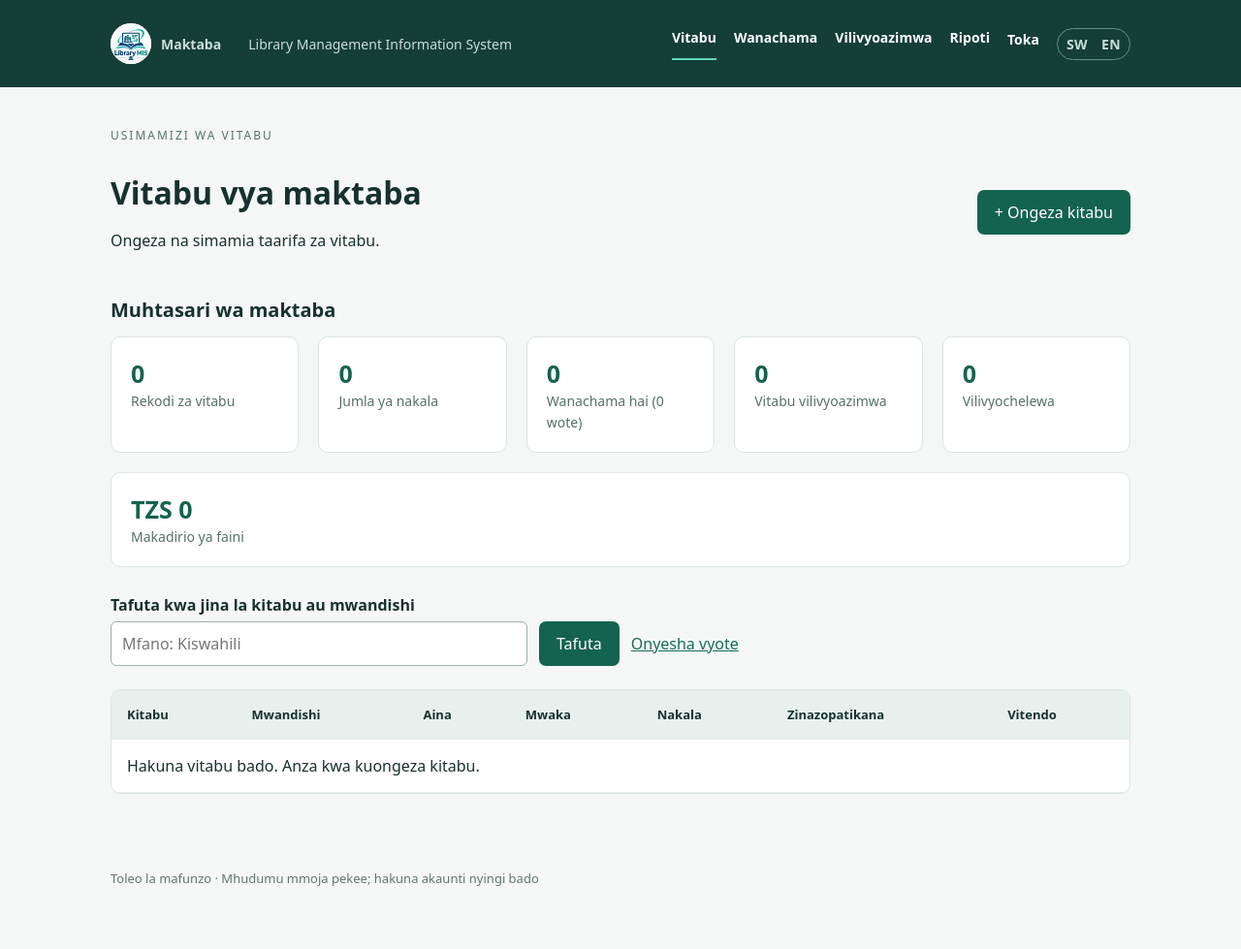
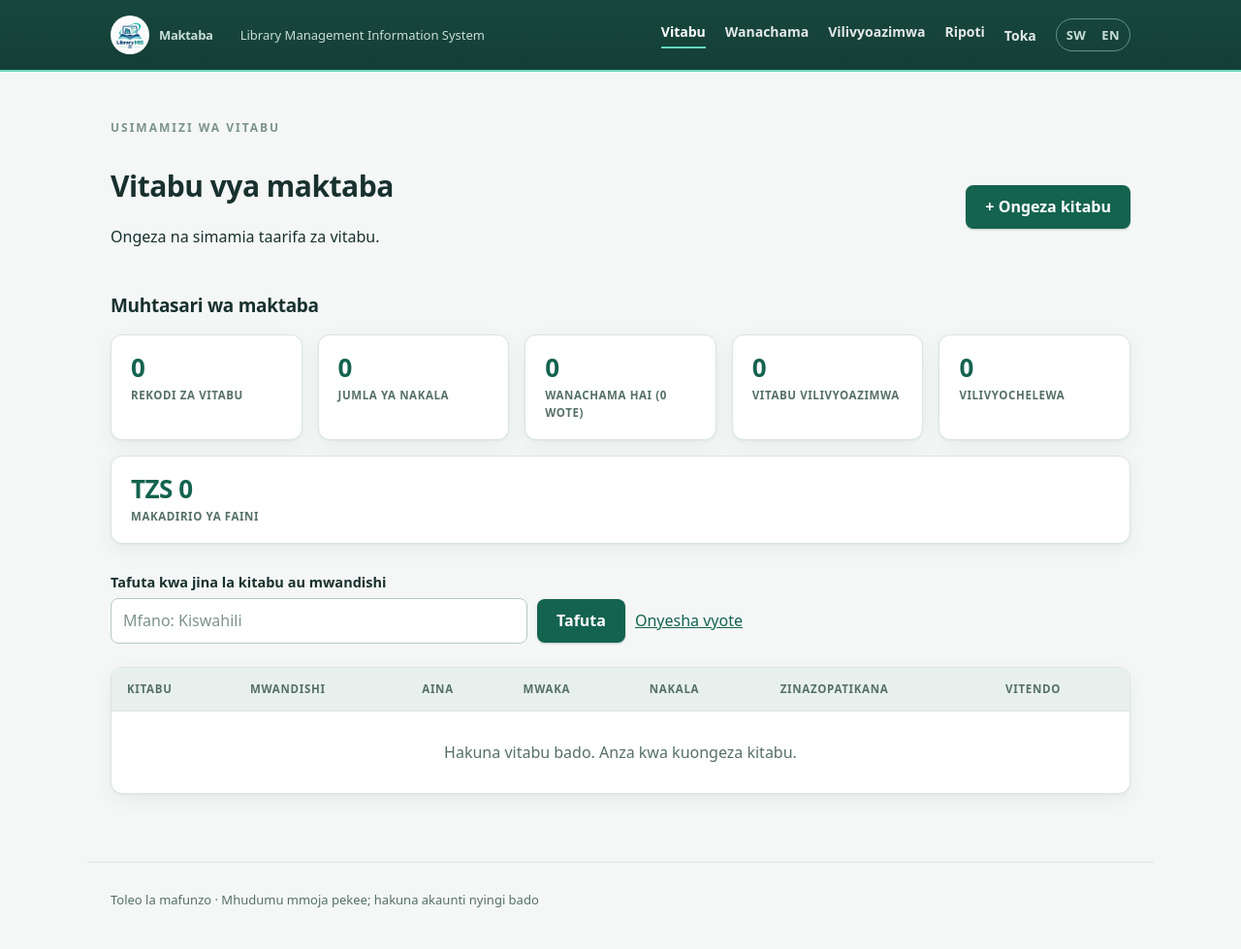
Before and after one commit to abalha/Simple-library-, a Flask app: page / in a window 1280 px wide. Shown: the whole page at 97% size. Before the commit the page ends 914 px from the top, so only its background shows below. Run offline with Flask 3, Linux system fonts and the light colour scheme; the visitor is signed in with stand-in values (Sample User, id 1); data that the repository does not hold is empty.

Commit message:
UI polish: tokens za design, vivuli, tables na vifungo vya kitaasisi
- Tokens za rangi/nradius/vivuli kwenye :root — mwonekano mmoja kote.
- Fonts za system (offline-safe), tabular-nums kwenye namba za takwimu na tables.
- Vichwa vya safu wima uppercase kwa spacing; mistari ya jedwali ina hover.
- Vifungo vina hover/active/focus states; fomu na focus ring ya brand.
- Arifa (notice/errors) zina border-left accent; dialog ina backdrop blur.
- Print ya ripoti imeimarishwa (mistari haikatiki, headers wazi).
- Hakuna template iliyobadilishwa; hakuna dependency mpya; fonts ni za system.

```diff
--- a/static/style.css
+++ b/static/style.css
@@ -1,57 +1,115 @@
+/* Maktaba — Library MIS
+   Tokens za design chini; kubadilisha mwonekano, badilisha hapa pekee. */
 :root {
-  font-family: system-ui, sans-serif;
-  color: #18312e;
-  background: #f4f7f6;
+  --ink: #18312e;
+  --ink-soft: #567068;
+  --ink-faint: #7d938c;
+  --brand: #14634f;
+  --brand-strong: #0f4d3e;
+  --brand-deep: #143e36;
+  --accent: #64d6bd;
+  --surface: #f4f7f6;
+  --card: #ffffff;
+  --line: #dbe5e1;
+  --line-soft: #e6eeeb;
+  --wash: #e8f0ed;
+  --wash-strong: #dbe5e1;
+  --danger: #a62626;
+  --danger-strong: #8d2323;
+  --danger-wash: #ffe9e7;
+  --ok-wash: #dcf1e4;
+  --radius-s: 8px;
+  --radius-l: 12px;
+  --shadow-card: 0 1px 2px rgb(20 62 54 / 5%), 0 6px 20px rgb(20 62 54 / 6%);
+  --shadow-float: 0 18px 50px rgb(12 35 30 / 22%);
+  --ring: 0 0 0 3px rgb(20 99 79 / 16%);
+  font-family: system-ui, -apple-system, "Segoe UI", Roboto, "Helvetica Neue", Arial, sans-serif;
+  color: var(--ink);
+  background: var(--surface);
+  -webkit-font-smoothing: antialiased;
+  text-rendering: optimizeLegibility;
 }
 * {
   box-sizing: border-box;
 }
 body {
   margin: 0;
+  line-height: 1.55;
 }
 .wrap {
   max-width: 1100px;
   margin: auto;
-  padding: 24px;
+  padding: 28px 24px 40px;
 }
+
+/* ---- Header na urambulisho ---- */
 header {
-  background: #143e36;
+  background: linear-gradient(180deg, #17473d, var(--brand-deep));
   color: white;
+  border-bottom: 2px solid var(--accent);
 }
 header .wrap {
   display: flex;
   align-items: center;
   gap: 28px;
+  padding-block: 16px;
 }
 .brand {
-  font-size: 26px;
-  font-weight: 800;
+  display: flex;
+  align-items: center;
+  gap: 10px;
+  font-size: 24px;
+  font-weight: 750;
+  letter-spacing: -0.3px;
   color: white;
   text-decoration: none;
 }
+.brand img {
+  width: 40px;
+  height: 40px;
+  object-fit: contain;
+  border-radius: 50%;
+  background: white;
+  padding: 3px;
+}
 header span {
-  font-size: 14px;
+  font-size: 13px;
   color: #c9ded8;
 }
 header nav {
   display: flex;
-  gap: 18px;
+  align-items: center;
+  gap: 20px;
   margin-left: auto;
 }
 header nav a {
-  color: white;
+  color: rgb(255 255 255 / 88%);
   text-decoration: none;
   font-weight: 600;
   font-size: 14px;
+  padding-bottom: 4px;
+  border-bottom: 2px solid transparent;
+  transition: color 0.15s ease;
 }
 header nav a:hover {
-  text-decoration: underline;
+  color: #fff;
 }
+header nav a.active {
+  color: #fff;
+  border-bottom-color: var(--accent);
+}
+header nav a.active:hover {
+  text-decoration: none;
+}
+
+/* ---- Vichwa ---- */
 .eyebrow {
   font-size: 12px;
+  font-weight: 700;
   letter-spacing: 2px;
-  color: #54736c;
-  margin-top: 16px;
+  text-transform: uppercase;
+  color: var(--ink-faint);
+  margin-top: 20px;
 }
 .heading {
   display: flex;
@@ -60,66 +118,127 @@ header nav a:hover {
   gap: 20px;
 }
 h1 {
-  font-size: 32px;
+  font-size: 30px;
+  font-weight: 750;
+  letter-spacing: -0.5px;
   margin: 16px 0 8px;
 }
 p {
   line-height: 1.6;
 }
 a {
-  color: #166c59;
+  color: var(--brand);
 }
+
+/* ---- Vifungo ---- */
 button,
 .button {
-  display: inline-block;
-  background: #14634f;
+  display: inline-flex;
+  align-items: center;
+  justify-content: center;
+  gap: 8px;
+  background: var(--brand);
   color: white;
   border: 0;
-  border-radius: 7px;
-  padding: 12px 18px;
+  border-radius: var(--radius-s);
+  padding: 10px 20px;
+  min-height: 42px;
+  font: inherit;
+  font-weight: 600;
   text-decoration: none;
-  font: inherit;
   cursor: pointer;
+  box-shadow: 0 1px 2px rgb(20 62 54 / 24%);
+  transition: background 0.15s ease, transform 0.06s ease, box-shadow 0.15s ease;
 }
+button:hover,
+.button:hover {
+  background: var(--brand-strong);
+}
+button:active,
+.button:active {
+  transform: translateY(1px);
+  box-shadow: none;
+}
+.delete {
+  background: var(--danger);
+}
+.delete:hover {
+  background: var(--danger-strong);
+}
+.secondary-button {
+  background: var(--wash);
+  color: var(--ink);
+  box-shadow: none;
+}
+.secondary-button:hover {
+  background: var(--wash-strong);
+}
+
+/* ---- Takwimu (stats) ---- */
 .stats {
   display: flex;
-  gap: 20px;
+  gap: 16px;
   margin: 28px 0;
 }
 .stats div {
-  background: white;
-  border: 1px solid #dbe5e1;
-  border-radius: 10px;
-  padding: 20px;
+  background: var(--card);
+  border: 1px solid var(--line);
+  border-radius: var(--radius-l);
+  padding: 18px 20px;
   min-width: 180px;
+  box-shadow: var(--shadow-card);
 }
 .stats strong {
   display: block;
   font-size: 30px;
+  font-weight: 750;
+  letter-spacing: -0.5px;
+  font-variant-numeric: tabular-nums;
+  line-height: 1.2;
 }
 .stats span {
-  font-size: 14px;
-  color: #567068;
+  display: block;
+  margin-top: 4px;
+  font-size: 11.5px;
+  font-weight: 700;
+  letter-spacing: 0.6px;
+  text-transform: uppercase;
+  color: var(--ink-soft);
 }
+
+/* ---- Fomu ---- */
 label {
   display: block;
   font-weight: 600;
+  font-size: 14.5px;
   margin: 16px 0 6px;
 }
-input {
+input,
+select {
   font: inherit;
-  padding: 11px;
-  border: 1px solid #9dafaa;
-  border-radius: 6px;
+  padding: 10px 12px;
+  min-height: 44px;
+  border: 1px solid #b7c9c3;
+  border-radius: var(--radius-s);
   width: 100%;
-  background: white;
+  background: var(--card);
+  color: var(--ink);
+}
+input:focus,
+select:focus {
+  border-color: var(--brand);
+  box-shadow: var(--ring);
+  outline: 0;
+}
+input::placeholder {
+  color: var(--ink-faint);
 }
 .search {
   margin: 24px 0;
 }
 .search div {
   display: flex;
-  gap: 12px;
+  gap: 10px;
   align-items: center;
 }
 .search input {
@@ -128,11 +247,14 @@ input {
 .search a {
   white-space: nowrap;
 }
+
+/* ---- Tables ---- */
 .table {
   overflow: auto;
-  background: white;
-  border: 1px solid #dbe5e1;
-  border-radius: 10px;
+  background: var(--card);
+  border: 1px solid var(--line);
+  border-radius: var(--radius-l);
+  box-shadow: var(--shadow-card);
 }
 table {
   width: 100%;
@@ -142,26 +264,50 @@ table {
 }
 th,
 td {
-  padding: 16px;
-  border-bottom: 1px solid #e6eeeb;
+  padding: 13px 16px;
+  border-bottom: 1px solid var(--line-soft);
 }
 th {
-  background: #e8f0ed;
-  font-size: 13px;
+  background: var(--wash);
+  font-size: 11.5px;
+  font-weight: 700;
+  letter-spacing: 0.7px;
+  text-transform: uppercase;
+  color: var(--ink-soft);
+  border-bottom: 1px solid var(--line);
+}
+tbody tr:last-child td {
+  border-bottom: 0;
+}
+tbody tr:hover {
+  background: #f2f8f6;
+}
+td {
+  font-variant-numeric: tabular-nums;
 }
 td a {
   margin-right: 12px;
+  font-weight: 600;
+}
+td[colspan] {
+  color: var(--ink-soft);
+  text-align: center;
+  padding: 30px 16px;
+  white-space: normal;
 }
 .danger {
-  color: #a62626;
+  color: var(--danger);
 }
+
+/* ---- Kadi, vitendo, arifa ---- */
 .card {
   max-width: 650px;
-  padding: 24px;
-  background: white;
-  border: 1px solid #dbe5e1;
-  border-radius: 10px;
+  padding: 28px;
+  background: var(--card);
+  border: 1px solid var(--line);
+  border-radius: var(--radius-l);
   margin-top: 24px;
+  box-shadow: var(--shadow-card);
 }
 .actions {
   display: flex;
@@ -170,58 +316,96 @@ td a {
   margin-top: 24px;
 }
 .notice {
-  background: #dcf1e4;
-  padding: 14px;
-  border-radius: 6px;
+  background: var(--ok-wash);
+  border: 1px solid #b9dfc8;
+  border-left: 4px solid var(--brand);
+  padding: 13px 16px;
+  border-radius: var(--radius-s);
+  font-weight: 500;
 }
 .errors {
-  background: #ffe9e7;
-  padding: 12px;
-  color: #8d2323;
+  background: var(--danger-wash);
+  border: 1px solid #f3cdc7;
+  border-left: 4px solid var(--danger);
+  padding: 13px 16px;
+  border-radius: var(--radius-s);
+  color: var(--danger-strong);
 }
-.delete {
-  background: #a62626;
+.errors ul {
+  margin: 4px 0;
+  padding-left: 18px;
+}
+.errors li {
+  margin: 3px 0;
 }
 footer {
   font-size: 13px;
-  color: #60776f;
+  color: var(--ink-soft);
+  border-top: 1px solid var(--line);
+  padding-top: 16px;
   margin-top: 30px !important;
 }
 :focus-visible {
   outline: 3px solid #b77d12;
   outline-offset: 3px;
 }
-@media (max-width: 640px) {
-  .heading,
-  header .wrap {
-    align-items: flex-start;
-    flex-direction: column;
-  }
-  header nav {
-    margin-left: 0;
-  }
-  .stats {
-    gap: 10px;
-  }
-  .stats div {
-    min-width: 0;
-    flex: 1;
-  }
-  .search div {
-    flex-wrap: wrap;
-  }
-  .wrap {
-    padding: 18px;
-  }
-  h1 {
-    font-size: 27px;
-  }
+
+/* ---- Dialog ya uthibitisho ---- */
+.confirm-dialog {
+  width: min(92vw, 440px);
+  border: 0;
+  border-radius: var(--radius-l);
+  padding: 28px;
+  box-shadow: var(--shadow-float);
 }
-@media print {
-  .no-print {
-    display: none;
-  }
+.confirm-dialog::backdrop {
+  background: rgb(12 35 30 / 45%);
+  backdrop-filter: blur(2px);
 }
+.confirm-dialog h2 {
+  margin: 0 0 12px;
+  font-size: 22px;
+  letter-spacing: -0.3px;
+}
+.confirm-dialog p {
+  margin: 8px 0;
+}
+.dialog-warning {
+  color: var(--danger-strong);
+  font-weight: 500;
+}
+
+/* ---- Ripoti ---- */
+.dashboard-summary {
+  margin: 28px 0;
+}
+.dashboard-summary h2 {
+  font-size: 19px;
+  font-weight: 750;
+  letter-spacing: -0.3px;
+  margin: 0;
+}
+.dashboard-stats {
+  flex-wrap: wrap;
+  margin: 14px 0 0;
+}
+.dashboard-stats div {
+  flex: 1 1 190px;
+}
+.dashboard-stats strong {
+  color: var(--brand);
+  font-size: 26px;
+}
+.report-actions {
+  display: flex;
+  gap: 10px;
+  align-items: center;
+}
+.report-actions .secondary-button {
+  border: 1px solid #c7d7d1;
+}
+
+/* ---- Login ---- */
 .login-screen {
   min-height: calc(100vh - 240px);
   display: flex;
@@ -231,57 +415,31 @@ footer {
 .login-card {
   width: min(100%, 420px);
   margin: 0;
+  padding: 32px;
+  text-align: center;
+  box-shadow: 0 14px 35px rgb(20 62 54 / 12%);
 }
 .login-card h1 {
-  margin-top: 0;
+  font-size: 28px;
+  margin: 0 0 6px;
+}
+.login-logo {
+  display: block;
+  width: 124px;
+  height: 124px;
+  object-fit: contain;
+  margin: 0 auto 18px;
 }
 .login-intro {
   margin: 0;
-  color: #567068;
-}
-@media (max-width: 640px) {
-  .login-screen {
-    min-height: calc(100vh - 215px);
-  }
-}
-.brand {
-  display: flex;
-  align-items: center;
-  gap: 10px;
-}
-.brand img {
-  width: 42px;
-  height: 42px;
-  object-fit: contain;
-  border-radius: 50%;
-  background: white;
-}
-.login-logo {
-  display: block;
-  width: 132px;
-  height: 132px;
-  object-fit: contain;
-  margin: 0 auto 16px;
-}
-.login-card {
-  text-align: center;
+  color: var(--ink-soft);
+  font-size: 15px;
 }
 .login-card label {
   text-align: left;
 }
 .login-card .actions {
   justify-content: center;
-}
-.login-card {
-  padding: 32px;
-  box-shadow: 0 14px 35px rgb(20 62 54 / 12%);
-}
-.login-card h1 {
-  font-size: 30px;
-  margin-bottom: 6px;
-}
-.login-intro {
-  font-size: 15px;
 }
 .field-group {
   text-align: left;
@@ -375,79 +503,122 @@ select:focus {
   appearance: none;
   background: transparent;
   padding: 0;
-  color: white;
+  min-height: 0;
+  box-shadow: none;
+  color: rgb(255 255 255 / 88%);
   font-size: 14px;
   font-weight: 600;
 }
 .logout-form button:hover {
+  background: transparent;
+  color: #fff;
   text-decoration: underline;
+}
+.logout-form button:active {
+  transform: none;
 }
 .link-button {
   appearance: none;
   background: transparent;
   border: 0;
   padding: 0;
+  min-height: 0;
+  box-shadow: none;
   font: inherit;
+  font-weight: 600;
   text-decoration: underline;
   cursor: pointer;
 }
+.link-button:hover {
+  background: transparent;
+  color: var(--brand-strong);
+}
+.link-button:active {
+  transform: none;
+}
 .link-button.danger {
-  color: #a62626;
+  color: var(--danger);
 }
-.confirm-dialog {
-  width: min(92vw, 440px);
-  border: 0;
-  border-radius: 12px;
-  padding: 28px;
-  box-shadow: 0 18px 50px rgb(0 0 0 / 25%);
+.link-button.danger:hover {
+  color: var(--danger-strong);
 }
-.confirm-dialog::backdrop {
-  background: rgb(12 35 30 / 58%);
-}
-.confirm-dialog h2 {
-  margin: 0 0 12px;
-  font-size: 24px;
-}
-.confirm-dialog p {
-  margin: 8px 0;
-}
-.dialog-warning {
-  color: #8d2323;
-}
-.secondary-button {
-  background: #e8f0ed;
-  color: #18312e;
-}
-.secondary-button:hover {
-  background: #dbe5e1;
-}
-.dashboard-summary {
-  margin: 28px 0;
-}
-.dashboard-summary h2 {
-  font-size: 20px;
+
+/* ---- Switcher ya lugha ---- */
+.language-switcher {
   margin: 0;
 }
-.dashboard-stats {
-  flex-wrap: wrap;
-  margin: 14px 0 0;
+.language-toggle {
+  display: flex;
+  gap: 2px;
+  align-items: center;
+  padding: 3px;
+  border: 1px solid #62928a;
+  border-radius: 999px;
+  background: transparent;
+  color: #c9ded8;
+  font-size: 11px;
+  font-weight: 800;
+  letter-spacing: 0.4px;
+  min-height: 0;
+  box-shadow: none;
 }
-.dashboard-stats div {
-  flex: 1 1 190px;
+.language-toggle:hover {
+  background: #1c5148;
 }
-.dashboard-stats strong {
-  color: #14634f;
-  font-size: 25px;
+.language-toggle:active {
+  transform: none;
 }
-.report-actions {
-  display: flex;
-  gap: 10px;
-  align-items: center;
+.language-toggle span {
+  padding: 3px 7px;
+  border-radius: 999px;
 }
-.report-actions .secondary-button {
-  border: 1px solid #c7d7d1;
+.language-toggle span.active {
+  background: var(--accent);
+  color: var(--brand-deep);
 }
+
+/* ---- Skrini ndogo ---- */
 @media (max-width: 640px) {
+  .heading,
+  header .wrap {
+    align-items: flex-start;
+    flex-direction: column;
+  }
+  header nav {
+    margin-left: 0;
+    flex-wrap: wrap;
+    gap: 14px;
+  }
+  .stats {
+    gap: 10px;
+  }
+  .stats div {
+    min-width: 0;
+    flex: 1;
+    padding: 14px;
+  }
+  .stats strong {
+    font-size: 24px;
+  }
+  .search div {
+    flex-wrap: wrap;
+  }
+  .wrap {
+    padding: 18px 18px 32px;
+  }
+  h1 {
+    font-size: 26px;
+  }
+  .login-screen {
+    min-height: calc(100vh - 215px);
+  }
+  .login-card {
+    padding: 24px 20px;
+  }
+  .login-logo {
+    width: 104px;
+    height: 104px;
+  }
   .report-actions {
     width: 100%;
     flex-wrap: wrap;
@@ -457,16 +628,36 @@ select:focus {
     text-align: center;
   }
 }
-header nav a.active {
-  color: #fff;
-  border-bottom: 2px solid #64d6bd;
-  padding-bottom: 4px;
+
+/* ---- Chapisha (ripoti) ---- */
+@media print {
+  .no-print {
+    display: none !important;
+  }
+  body {
+    background: #fff;
+  }
+  .table,
+  .stats div,
+  .card {
+    box-shadow: none;
+    border-color: #c9d4d1;
+  }
+  tbody tr {
+    break-inside: avoid;
+  }
+  th {
+    background: none;
+    border-bottom: 2px solid #333;
+    color: #333;
+  }
+  a {
+    color: inherit;
+    text-decoration: none;
+  }
 }
-header nav a.active:hover {
-  text-decoration: none;
+@media (prefers-reduced-motion: reduce) {
+  * {
+    transition: none !important;
+  }
 }
-.language-switcher { margin: 0; }
-.language-toggle { display: flex; gap: 2px; align-items: center; padding: 3px; border: 1px solid #62928a; border-radius: 999px; background: transparent; color: #c9ded8; font-size: 11px; font-weight: 800; letter-spacing: .4px; }
-.language-toggle span { padding: 3px 6px; border-radius: 999px; }
-.language-toggle span.active { background: #64d6bd; color: #143e36; }
-.language-toggle:hover { background: #1c5148; }
```
Also changed, not shown: other parts of static/style.css (+10 -40 lines).
